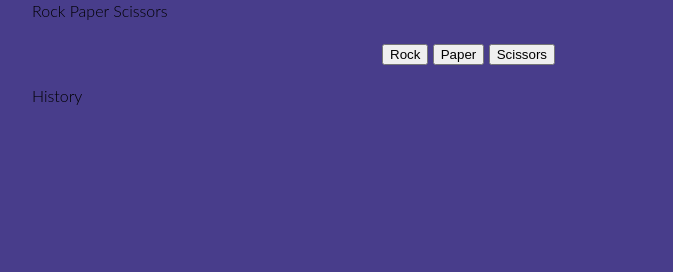
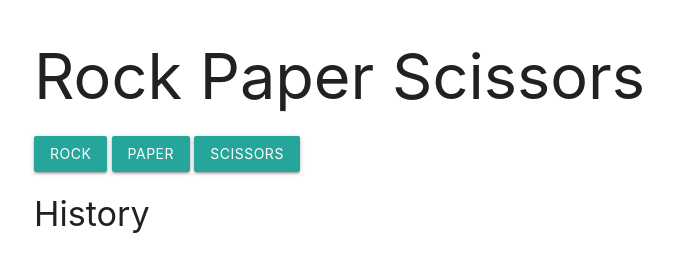
Before and after one commit to ranaki/DPL_RockPaperScissors, a plain HTML site: page index.html in a window 1280 px wide. Shown: the whole page, without its empty margins (158-831 px from the left). Drawn offline with nearby package versions, Linux system fonts and the light colour scheme.

Commit message:
add materialize and clean up

```diff
--- a/index.html
+++ b/index.html
@@ -1,30 +1,30 @@
 <!DOCTYPE html>
 <html>
     <head>
-        <link rel="stylesheet" type="" href="assets/css/style.css">
-        <!--<link rel="stylesheet" href="https://cdnjs.cloudflare.com/ajax/libs/materialize/0.98.0/css/materialize.min.css">-->
+        <!--<link rel="stylesheet" type="" href="assets/css/style.css">-->
+        <link rel="stylesheet" href="https://cdnjs.cloudflare.com/ajax/libs/materialize/0.98.0/css/materialize.min.css">
     </head>
     <body>
         <header>
         </header>
-
+        <div id='top_container'>
             <section class="container">
-            <h1>Rock Paper Scissors</h1>
+                <h1 class='header'>Rock Paper Scissors</h1>
                 <div class="grid">
                     <div class="button-selections">
-                    <button id="rock-btn">Rock</button>
-                    <button id="paper-btn">Paper</button>
-                    <button id="scissors-btn">Scissors</button>
+                        <button class='btn col m3 border' id="rock-btn">Rock</button>
+                        <button class='btn col m3 border' id="paper-btn">Paper</button>
+                        <button class='btn col m3 border' id="scissors-btn">Scissors</button>
 
                     </div>
                 </div>
             </section>
             <section class="container">
-            <h1>History</h1>
+                <h4 class='header'>History</h4>
                 <ul id="gameResults">
                 </ul>
             </section>
-
+        </div>
         <footer>
         </footer>
 
```
Also changed, not shown: assets/js/script.js (+0 -7 lines). Lines whose indentation alone changed are shown as unchanged.
